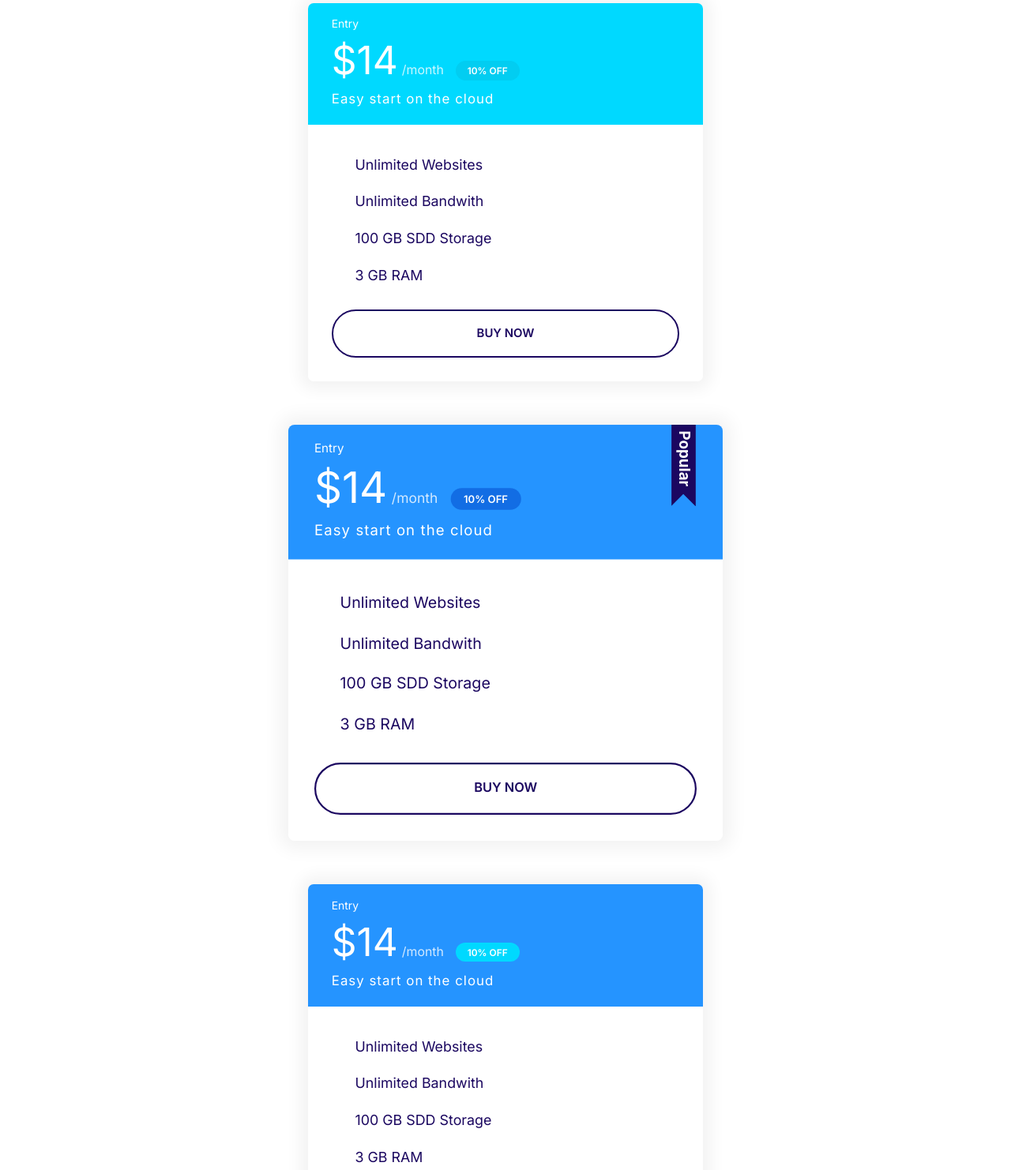
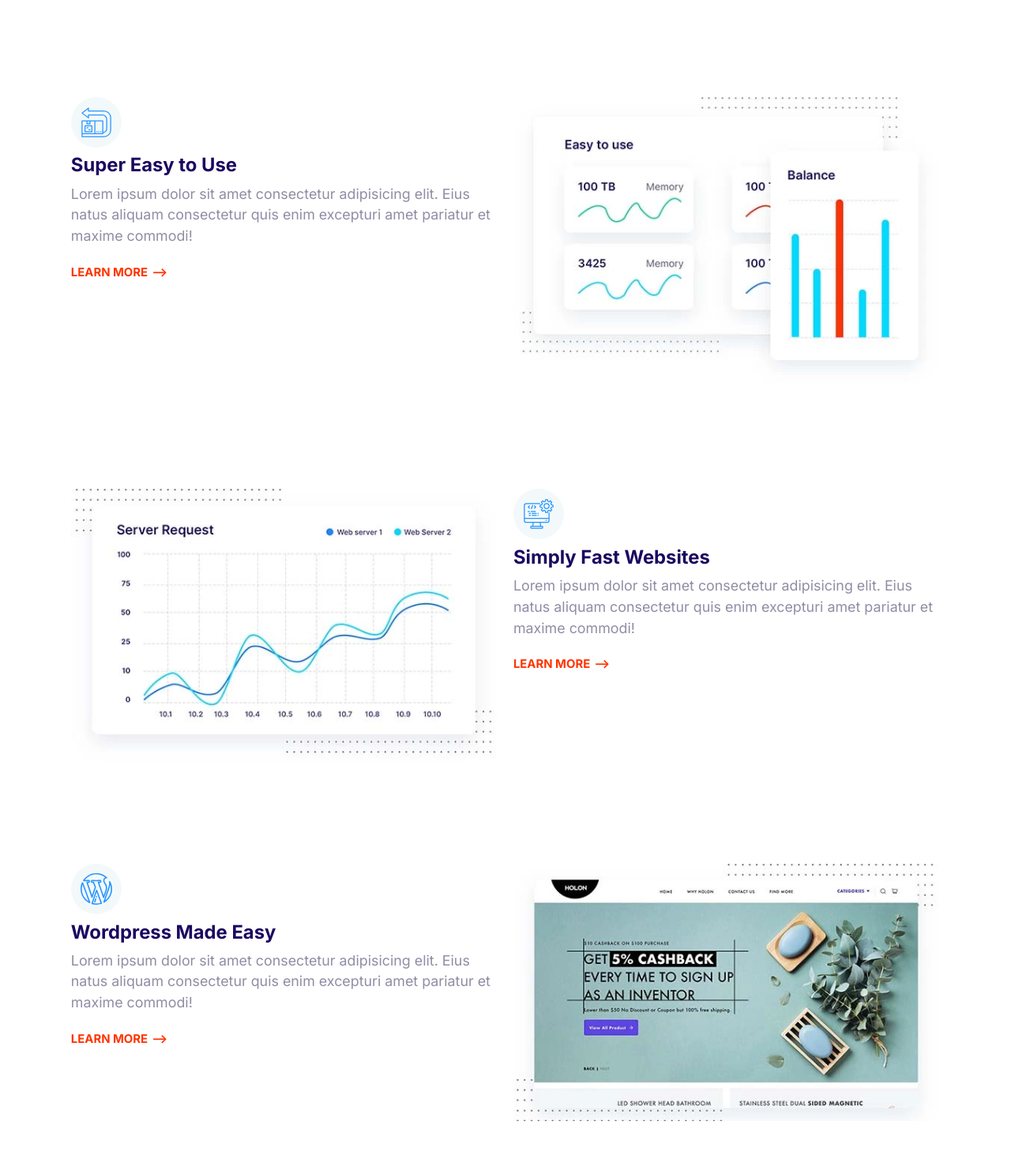
Before and after one commit to Psoccrates/cloud-service-project, a plain HTML site: page html/index.html in a window 1280 px wide. Shown: the part 56-1538 px from the top of the page at 79% size. Drawn offline with Linux system fonts and the light colour scheme.

Commit message:
Implemented and styled the features block.

```diff
--- a/CSS/styles.css
+++ b/CSS/styles.css
@@ -751,3 +751,23 @@
   max-width: 500px;
   margin: 0 auto;
 }
+
+/* Feautures Block */
+.feature {
+  gap: 4rem 2rem;
+  margin: 12rem 0;
+}
+
+.feature__heading {
+  margin: 1rem 0;
+}
+
+.feature__image {
+  width: 100%;
+}
+
+@media screen and (min-width: 768px) {
+  .feature:nth-of-type(even) .feature__content {
+    order: 2;
+  }
+}
--- a/html/index.html
+++ b/html/index.html
@@ -15,69 +15,115 @@
     <link rel="stylesheet" href="/css/styles.css" />
   </head>
   <body>
-    <section class="block container block-plans">
-      <div class="grid grid--1x3">
-        <div class="plan">
-          <div class="card card--secondary">
-            <header class="card__header">
-              <h3 class="plan__name">Entry</h3>
-              <span class="plan__price">$14</span>
-              <span class="plan__billing-cycle">/month</span>
-              <span class="badge badge--secondary badge--small">10% OFF</span>
-              <span class="plan__description">Easy start on the cloud</span>
-            </header>
-            <div class="card__body">
-              <ul class="list list--tick">
-                <li class="list__item">Unlimited Websites</li>
-                <li class="list__item">Unlimited Bandwith</li>
-                <li class="list__item">100 GB SDD Storage</li>
-                <li class="list__item">3 GB RAM</li>
-              </ul>
-              <button class="btn btn--outline btn--block">Buy Now</button>
-            </div>
-          </div>
+    <section class="block container">
+      <article class="grid grid--1x2 feature">
+        <div class="feature__content">
+          <span class="icon-container">
+            <svg class="icon icon--primary">
+              <use xlink:href="/images/sprite.svg#easy"></use>
+            </svg>
+          </span>
+          <h3 class="feature__heading">Super Easy to Use</h3>
+          <p>
+            Lorem ipsum dolor sit amet consectetur adipisicing elit. Eius natus
+            aliquam consectetur quis enim excepturi amet pariatur et maxime
+            commodi!
+          </p>
+          <a href="#" class="link-arrow">Learn More</a>
         </div>
-        <div class="plan plan--popular">
-          <div class="card card--primary">
-            <header class="card__header">
-              <h3 class="plan__name">Entry</h3>
-              <span class="plan__price">$14</span>
-              <span class="plan__billing-cycle">/month</span>
-              <span class="badge badge--primary badge--small">10% OFF</span>
-              <span class="plan__description">Easy start on the cloud</span>
-            </header>
-            <div class="card__body">
-              <ul class="list list--tick">
-                <li class="list__item">Unlimited Websites</li>
-                <li class="list__item">Unlimited Bandwith</li>
-                <li class="list__item">100 GB SDD Storage</li>
-                <li class="list__item">3 GB RAM</li>
-              </ul>
-              <button class="btn btn--outline btn--block">Buy Now</button>
-            </div>
-          </div>
+        <picture>
+          <source
+            type="image/webp"
+            srcset="/images/easy.webp 1x, /images/easy@2x.webp 2x"
+          />
+          <source
+            type="image/jpg"
+            srcset="/images/easy.jpg 1x, /images/easy@2x.jpg 2x"
+          />
+          <img class="feature__image" src="/images/easy@2x.jpg" alt="" />
+        </picture>
+      </article>
+      <article class="grid grid--1x2 feature">
+        <div class="feature__content">
+          <span class="icon-container">
+            <svg class="icon icon--primary">
+              <use xlink:href="/images/sprite.svg#computer"></use>
+            </svg>
+          </span>
+          <h3 class="feature__heading">Simply Fast Websites</h3>
+          <p>
+            Lorem ipsum dolor sit amet consectetur adipisicing elit. Eius natus
+            aliquam consectetur quis enim excepturi amet pariatur et maxime
+            commodi!
+          </p>
+          <a href="#" class="link-arrow">Learn More</a>
         </div>
-        <div class="plan">
-          <div class="card card--primary">
-            <header class="card__header">
-              <h3 class="plan__name">Entry</h3>
-              <span class="plan__price">$14</span>
-              <span class="plan__billing-cycle">/month</span>
-              <span class="badge badge--secondary badge--small">10% OFF</span>
-              <span class="plan__description">Easy start on the cloud</span>
-            </header>
-            <div class="card__body">
-              <ul class="list list--tick">
-                <li class="list__item">Unlimited Websites</li>
-                <li class="list__item">Unlimited Bandwith</li>
-                <li class="list__item">100 GB SDD Storage</li>
-                <li class="list__item">3 GB RAM</li>
-              </ul>
-              <button class="btn btn--outline btn--block">Buy Now</button>
-            </div>
-          </div>
+        <picture>
+          <source
+            type="image/webp"
+            srcset="/images/fast.webp 1x, /images/fast@2x.webp 2x"
+          />
+          <source
+            type="image/jpg"
+            srcset="/images/fast.jpg 1x, /images/fast@2x.jpg 2x"
+          />
+          <img class="feature__image" src="/images/fast@2x.jpg" alt="" />
+        </picture>
+      </article>
+      <article class="grid grid--1x2 feature">
+        <div class="feature__content">
+          <span class="icon-container">
+            <svg class="icon icon--primary">
+              <use xlink:href="/images/sprite.svg#wordpress"></use>
+            </svg>
+          </span>
+          <h3 class="feature__heading">Wordpress Made Easy</h3>
+          <p>
+            Lorem ipsum dolor sit amet consectetur adipisicing elit. Eius natus
+            aliquam consectetur quis enim excepturi amet pariatur et maxime
+            commodi!
+          </p>
+          <a href="#" class="link-arrow">Learn More</a>
         </div>
-      </div>
+        <picture>
+          <source
+            type="image/webp"
+            srcset="/images/wordpress.webp 1x, /images/wordpress@2x.webp 2x"
+          />
+          <source
+            type="image/jpg"
+            srcset="/images/wordpress.jpg 1x, /images/wordpress@2x.jpg 2x"
+          />
+          <img class="feature__image" src="/images/wordpress@2x.jpg" alt="" />
+        </picture>
+      </article>
+      <article class="grid grid--1x2 feature">
+        <div class="feature__content">
+          <span class="icon-container">
+            <svg class="icon icon--primary">
+              <use xlink:href="/images/sprite.svg#clock"></use>
+            </svg>
+          </span>
+          <h3 class="feature__heading">24/7 Expert Support</h3>
+          <p>
+            Lorem ipsum dolor sit amet consectetur adipisicing elit. Eius natus
+            aliquam consectetur quis enim excepturi amet pariatur et maxime
+            commodi!
+          </p>
+          <a href="#" class="link-arrow">Learn More</a>
+        </div>
+        <picture>
+          <source
+            type="image/webp"
+            srcset="/images/support.webp 1x, /images/support@2x.webp 2x"
+          />
+          <source
+            type="image/jpg"
+            srcset="/images/support.jpg 1x, /images/support@2x.jpg 2x"
+          />
+          <img class="feature__image" src="/images/support@2x.jpg" alt="" />
+        </picture>
+      </article>
     </section>
   </body>
 </html>
```
Also changed, not shown: COMPONENTS/features-block.html (added, +106 -0 lines), images/easy.jpg (added), images/easy.webp (added), images/easy@2x.jpg (added), images/easy@2x.webp (added), images/fast.jpg (added), images/fast.webp (added), images/fast@2x.jpg (added), images/fast@2x.webp (added), images/support.jpg (added), images/support.webp (added), images/support@2x.jpg (added), images/support@2x.webp (added), images/wordpress.jpg (added), 3 more files.
